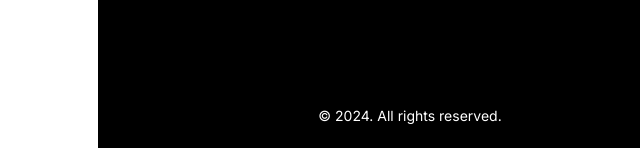
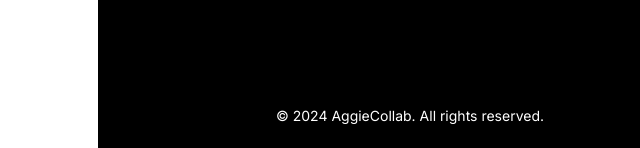
Before and after one commit to TriNguyen360/DavisHacks, a Flask app: page / in a window 1280 px wide. Shown: the part 652-800 px from the top of the page, without its empty margins (558-1198 px from the left). Run offline with Flask 3, Linux system fonts and the light colour scheme.

Commit message:
update copyright

```diff
--- a/templates/index.html
+++ b/templates/index.html
@@ -25,7 +25,7 @@
         </div>
         <div class="background-right">
             <div class="copyright">
-                <p>&copy; 2024. All rights reserved.</p>
+                <p>&copy; 2024 AggieCollab. All rights reserved.</p>
             </div>
         </div>
         <div class="words">
```
